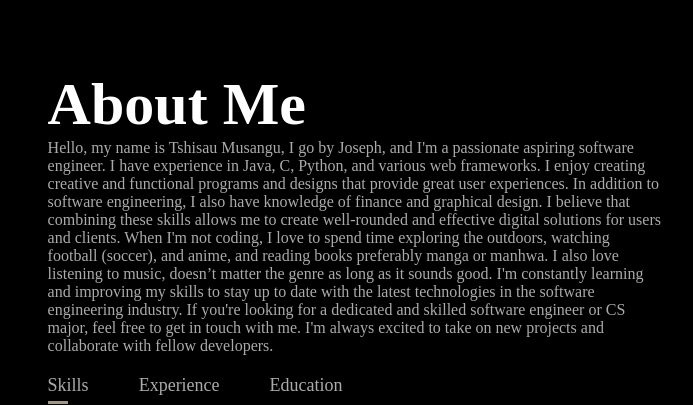
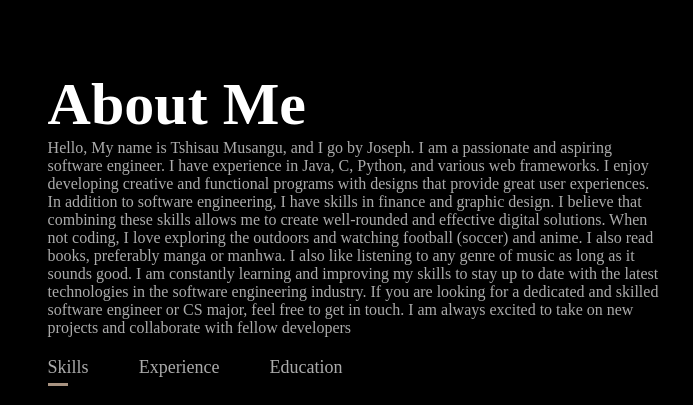
Before and after one commit to joMusangu/mywebsite, a plain HTML site: page index.html in a window 1280 px wide. Shown: the part 820-1225 px from the top of the page, 490-1183 px from the left. Drawn offline with Linux system fonts and the light colour scheme.

Commit message:
Update index.html

```diff
--- a/index.html
+++ b/index.html
@@ -44,10 +44,15 @@
                 </div>
                 <div class="About-col-2">
                     <h1 class="sub-title">About Me</h1>
-                    <p>Hello, my name is Tshisau Musangu, I go by Joseph, and I'm a passionate aspiring software engineer. I have experience in Java, C, Python, and various web frameworks. I enjoy creating creative and functional programs and designs that provide great user experiences.
-                        In addition to software engineering, I also have knowledge of finance and graphical design. I believe that combining these skills allows me to create well-rounded and effective digital solutions for users and clients.
-                        When I'm not coding, I love to spend time exploring the outdoors, watching football (soccer), and anime, and reading books preferably manga or manhwa. I also love listening to music, doesn’t matter the genre as long as it sounds good. I'm constantly learning and improving my skills to stay up to date with the latest technologies in the software engineering industry.
-                        If you're looking for a dedicated and skilled software engineer or CS major, feel free to get in touch with me. I'm always excited to take on new projects and collaborate with fellow developers.</p>
+                    <p>Hello, My name is Tshisau Musangu, and I go by Joseph. I am a passionate and aspiring software engineer.
+
+I have experience in Java, C, Python, and various web frameworks.
+
+I enjoy developing creative and functional programs with designs that provide great user experiences. In addition to software engineering, I  have skills in finance and graphic design. I believe that combining these skills allows me to create well-rounded and effective digital solutions.
+
+When not coding, I love exploring the outdoors and watching football (soccer) and anime. I also read books, preferably manga or manhwa. I also like listening to any genre of music as long as it sounds good.
+
+I am constantly learning and improving my skills to stay up to date with the latest technologies in the software engineering industry. If you are looking for a dedicated and skilled software engineer or CS major, feel free to get in touch. I am always excited to take on new projects and collaborate with fellow developers</p>
                         <div class="tab-titles">
                             <p class="tab-links active-link" onclick="opentab('skills')">Skills</p>
                             <p class="tab-links" onclick="opentab('experience')">Experience</p>
```
